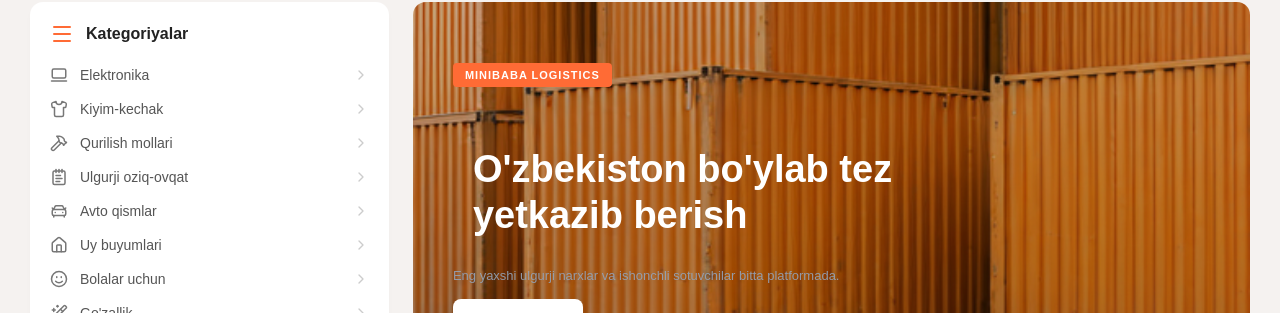
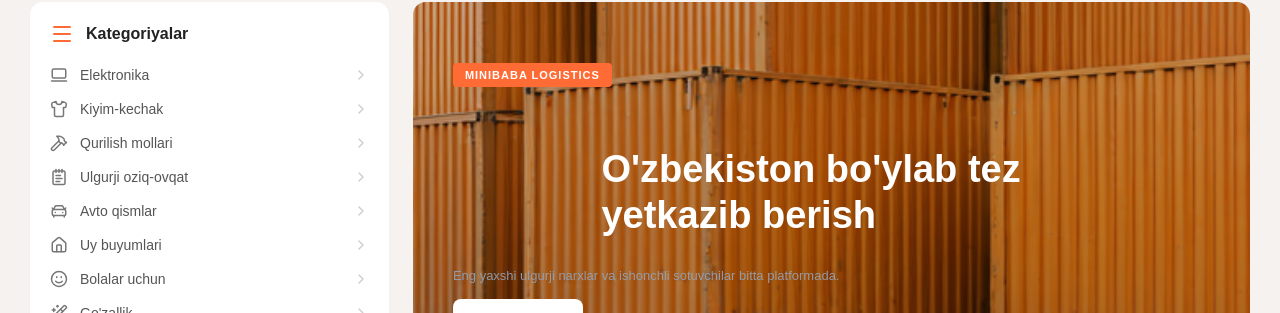
Before and after one commit to Farruhbek2009/minibaba, a React (Vite) app: page / in a window 1280 px wide. Shown: the part 105-418 px from the top of the page. Built offline with nearby package versions, Linux system fonts and the light colour scheme; no server answers.

Commit message:
end really

```diff
--- a/src/ui/hero/hero.css
+++ b/src/ui/hero/hero.css
@@ -119,7 +119,6 @@
   margin-bottom: 15px;
   max-width: 500px;
   color: white;
-  margin-right: 290px;
 }
 
 .desc {
```
